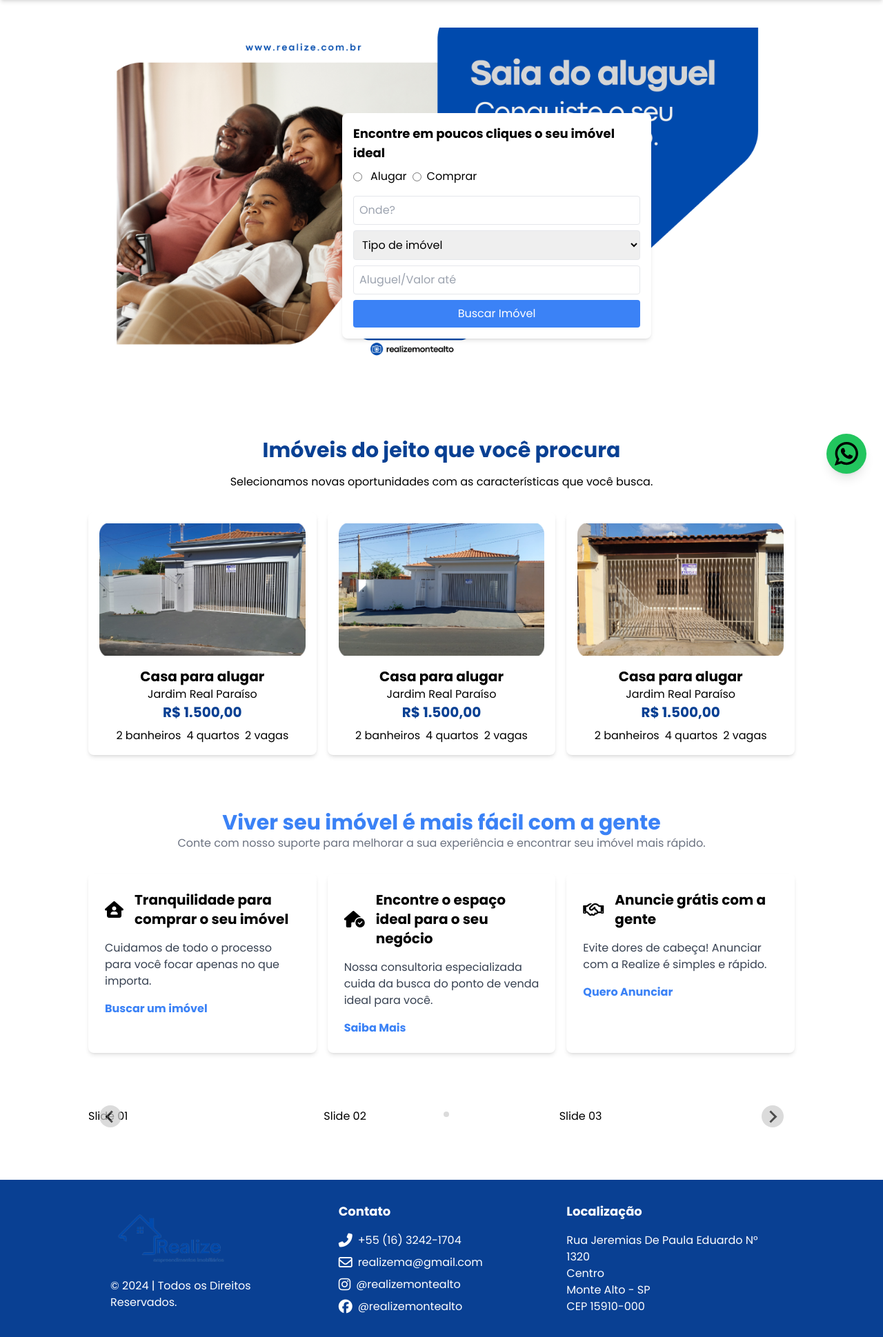
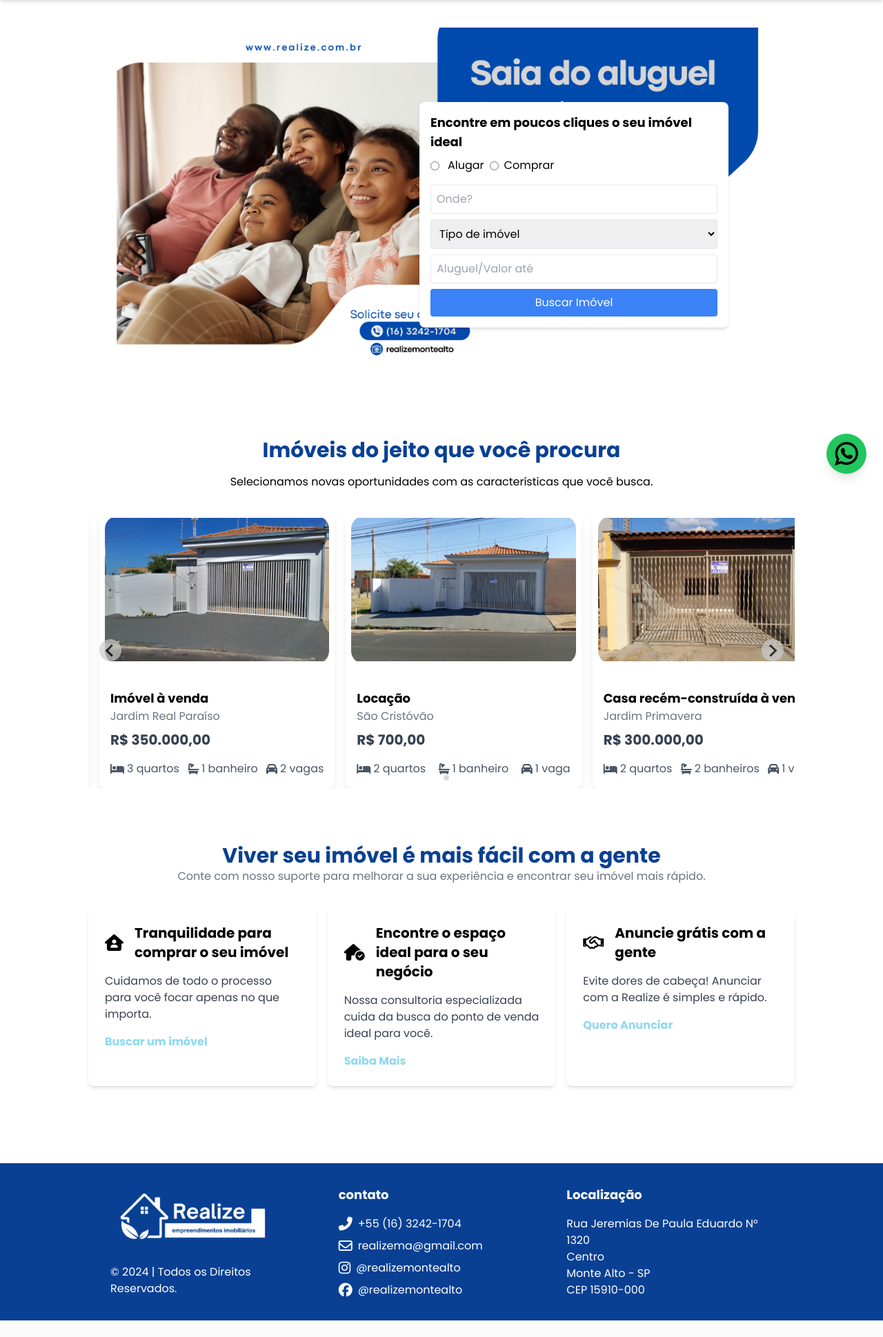
Before and after one commit to caio-pellegrini/realize-imobiliaria, a Laravel app: page / in a window 1280 px wide. Shown: the part 89-2028 px from the top of the page at 69% size. After the commit the page ends 2004 px from the top, so only its background shows below. Run offline with Laravel 12, Linux system fonts and the light colour scheme; style sheets or scripts are compiled from the project's sources; parts of the project's set-up code (start-up, migrations or seed data) failed here and were passed over; some libraries are stand-ins or nearby versions.

Commit message:
SITE APRESENTADO SUCESSO

```diff
--- a/resources/views/anunciar.blade.php
+++ b/resources/views/anunciar.blade.php
@@ -28,7 +28,7 @@
                             class="bg-secondary rounded-full h-8 md:h-10 w-8 md:w-10 flex items-center justify-center font-bold mr-4 shrink-0">
                             2</div>
                         <div>
-                            <h3 class="text-xl font-bold">Contato do consultor</h3>
+                            <h3 class="text-xl font-bold">contato do consultor</h3>
                             <p>Nossa equipe entrará em contato para agendar as fotos, tour 360º e vídeos.</p>
                         </div>
                     </div>
--- a/resources/views/components/footer.blade.php
+++ b/resources/views/components/footer.blade.php
@@ -2,13 +2,13 @@
     <div class="container mx-auto grid grid-cols-1 md:grid-cols-3 gap-8 items-center">
         <!-- Logo e Direitos Reservados -->
         <div class="flex flex-col items-center md:items-start text-center md:text-left">
-            <x-application-logo class="w-24 h-24"></x-application-logo>
+            <img src="{{ asset('assets/imgs/logo2.png') }}" alt="">
             <p class="mt-4">&copy; 2024 | Todos os Direitos Reservados.</p>
         </div>
 
-        <!-- Contato -->
+        <!-- contato -->
         <div class="flex flex-col items-center md:items-start text-center md:text-left space-y-2">
-            <h3 class="text-lg font-semibold mb-2">Contato</h3>
+            <h3 class="text-lg font-semibold mb-2">contato</h3>
 
             <a href="{{ route('contato') }}" class="space-x-2"><i class="fas fa-lg fa-phone-alt"></i><span class="hover:underline">+55 (16) 3242-1704</span></a>
             <a href="mailto:realizama@gmail.com" class="space-x-2"><i class="far fa-lg fa-envelope"></i><span class="hover:underline">realizema@gmail.com</span></a>
--- a/resources/views/components/imovel-card.blade.php
+++ b/resources/views/components/imovel-card.blade.php
@@ -1,19 +1,22 @@
 @props(['titulo', 'bairro', 'preco', 'quartos', 'banheiros', 'garagem', 'imagem'])
 
-<div class="bg-white rounded-lg shadow-md overflow-hidden">
-    <img src="{{ asset($imagem) }}" alt="Imagem do Imóvel" class="w-full h-48 object-cover">
+<div class="bg-white rounded-lg shadow-lg overflow-hidden">
+    <div class="p-2">
+        <img src="{{ asset($imagem) }}" alt="Imagem do Imóvel" class="w-full h-52 object-cover rounded-md mb-4">
+
+    </div>
     <div class="p-4">
         <h5 class="text-lg font-semibold">{{ $titulo }}</h5>
         <h6 class="text-gray-500 mb-2">{{ $bairro }}</h6>
         <p class="text-gray-700 font-bold text-xl mb-4">R$ {{ number_format($preco, 2, ',', '.') }}</p>
         <div class="flex flex-col sm:flex-row sm:items-center sm:justify-between text-gray-600 mt-2 space-y-2 sm:space-y-0">
             <div class="flex items-center">
+                <i class="fas fa-bed mr-1"></i>
+                <span>{{ $quartos }} {{ $quartos > 1 ? 'quartos' : 'quarto' }}</span>
+            </div>
+            <div class="flex items-center">
                 <i class="fas fa-bath mr-1"></i>
                 <span>{{ $banheiros }} {{ $banheiros > 1 ? 'banheiros' : 'banheiro' }}</span>
-            </div>
-            <div class="flex items-center">
-                <i class="fas fa-bed mr-1"></i>
-                <span>{{ $quartos }} {{ $quartos > 1 ? 'quartos' : 'quarto' }}</span>
             </div>
             <div class="flex items-center">
                 <i class="fas fa-car mr-1"></i>
--- a/resources/views/components/navigation.blade.php
+++ b/resources/views/components/navigation.blade.php
@@ -18,7 +18,6 @@
                     <x-nav-link :href="route('alugar')" :active="request()->routeIs('alugar')">
                         {{ __('Alugar') }}
                     </x-nav-link>
-
                     <x-nav-link :href="route('contato')" :active="request()->routeIs('contato')">
                         {{ __('Contato') }}
                     </x-nav-link>
@@ -46,17 +45,17 @@
     <!-- Responsive Navigation Menu -->
     <div :class="{'block': open, 'hidden': ! open}" class="hidden sm:hidden">
         <div class="pt-2 pb-3 space-y-1">
-            <x-responsive-nav-link :href="route('quem-somos')" :active="request()->routeIs('quem-somos')">
-                {{ __('Serviços') }}
-            </x-responsive-nav-link>
-            <x-responsive-nav-link :href="route('contato')" :active="request()->routeIs('contato')">
-                {{ __('Contato') }}
-            </x-responsive-nav-link>
             <x-responsive-nav-link :href="route('comprar')" :active="request()->routeIs('comprar')">
                 {{ __('Comprar') }}
             </x-responsive-nav-link>
             <x-responsive-nav-link :href="route('alugar')" :active="request()->routeIs('alugar')">
                 {{ __('Alugar') }}
+            </x-responsive-nav-link>
+            <x-responsive-nav-link :href="route('contato')" :active="request()->routeIs('contato')">
+                {{ __('contato') }}
+            </x-responsive-nav-link>
+            <x-responsive-nav-link :href="route('quem-somos')" :active="request()->routeIs('quem-somos')">
+                {{ __('Quem Somos') }}
             </x-responsive-nav-link>
             <x-responsive-nav-link :href="route('anunciar')" :active="request()->routeIs('anunciar')">
                 {{ __('Anuncie seu Imóvel') }}
--- a/resources/views/comprar.blade.php
+++ b/resources/views/comprar.blade.php
@@ -23,7 +23,7 @@
             </div>
         </div>
 
-        <div class="grid grid-cols-1 sm:grid-cols-2 lg:grid-cols-3 gap-6 ">
+        <div class="grid grid-cols-1 sm:grid-cols-2 lg:grid-cols-3 gap-12">
             <x-imovel-card
                 titulo="Casa à venda"
                 bairro="Jardim Real Paraíso"
--- a/resources/views/contato.blade.php
+++ b/resources/views/contato.blade.php
@@ -1,14 +1,14 @@
 <x-layout>
-    <x-slot name="titulo">Contato - Realize Imobiliária</x-slot>
+    <x-slot name="titulo">contato - Realize Imobiliária</x-slot>
 
     <div class="container mx-auto px-4 md:px-40 md:h-screen py-16 space-y-12">
         <!-- Título da Página -->
         <section class="text-center">
-            <h1 class="text-4xl font-bold text-primary mb-4">Entre em Contato Conosco</h1>
+            <h1 class="text-4xl font-bold text-primary mb-4">Entre em contato Conosco</h1>
             <p class="text-lg text-gray-700">Preencha o formulário abaixo ou utilize nossas informações de contato para falar conosco.</p>
         </section>
 
-        <!-- Formulário de Contato -->
+        <!-- Formulário de contato -->
         <section class="bg-white p-8 rounded-lg shadow-lg">
             <form action="{{ route('enviar-contato') }}" method="POST" class="space-y-4">
                 @csrf
--- a/resources/views/welcome.blade.php
+++ b/resources/views/welcome.blade.php
@@ -1,14 +1,15 @@
 <x-layout>
     <x-slot name="titulo">Realize Empreendimentos</x-slot>
 
-    <div class="container mx-auto px-32 space-y-12">
+    <div class="container mx-auto md:px-32 space-y-12">
         <!-- Hero Section -->
         <section
             class="relative flex flex-col lg:flex-row justify-center items-center text-white p-10 rounded-lg imagemfundo">
             <img src="{{ asset('assets/imgs/hero.png') }}" alt="Family" class="rounded-lg">
             <div
-                class="lg:absolute lg:bottom-16 lg:right-44 sm:flex flex-col lg:flex-row justify-between items-center lg:p-8 w-full lg:w-auto">
-                <div data-aos="fade-up" class="bg-white text-black p-4 rounded-lg shadow-md mt-6 lg:mt-0 lg:max-w-md w-full">
+                class="lg:absolute lg:bottom-20 lg:right-16 sm:flex flex-col lg:flex-row justify-between items-center lg:p-8 w-full lg:w-auto">
+                <div data-aos="fade-up"
+                    class="bg-white text-black p-4 rounded-lg shadow-md mt-6 lg:mt-0 lg:max-w-md w-full">
                     <form method="GET" action="{{ route('imoveis.buscar') }}">
                         <p class="text-lg font-semibold mb-2">Encontre em poucos cliques o seu imóvel ideal</p>
                         <div class="flex items-center space-x-2 mb-4">
@@ -38,57 +39,33 @@
         <section>
             <h2 class="text-3xl font-bold text-center text-primary mb-4">Imóveis do jeito que você procura</h2>
             <p class="text-center mb-8">Selecionamos novas oportunidades com as características que você busca.</p>
-            <div class="grid sm:grid-cols-1 md:grid-cols-2 lg:grid-cols-3 gap-4">
+            <div class="splide">
+                <div class="splide__track">
+                    <ul class="splide__list grid sm:grid-cols-1 md:grid-cols-2 lg:grid-cols-3 gap-4 ">
+                        <li class="splide__slide">
+                            <x-imovel-card titulo="Imóvel à venda" bairro="Jardim Real Paraíso" preco="350000" quartos="3"
+                            banheiros="1" garagem="2" imagem="assets/imgs/imoveis/casa1.png" />
+                        </li>
+                        <li class="splide__slide">
+                            <x-imovel-card titulo="Locação" bairro="São Cristóvão" preco="700" quartos="2" banheiros="1"
+                    garagem="1" imagem="assets/imgs/imoveis/casa2.png" />
+                        </li>
+                        <li class="splide__slide"><x-imovel-card titulo="Casa recém-construída à venda" bairro="Jardim Primavera" preco="300000"
+                            quartos="2" banheiros="2" garagem="1" imagem="assets/imgs/imoveis/casa3.png" /></li>
+
+                        <li class="splide__slide"><x-imovel-card titulo="Locação" bairro="Jardim Laranjeiras" preco="1300"
+                            quartos="3" banheiros="2" garagem="1" imagem="assets/imgs/imoveis/casa3.png" /></li>
+                    </ul>
+                </div>
                 <!-- Property Card -->
-                <div class="bg-white rounded-lg shadow-md p-4">
-                    <img src="{{ asset('assets/imgs/imoveis/casa1.png') }}" alt="Property 1"
-                        class="w-full h-48 object-cover rounded-md mb-4">
-                    <div class="text-center">
-                        <h3 class="text-xl font-bold">Casa para alugar</h3>
-                        <p>Jardim Real Paraíso</p>
-                        <p class="text-primary text-xl font-bold">R$ 1.500,00</p>
-                        <div class="flex justify-center space-x-2 mt-2">
-                            <span>2 banheiros</span>
-                            <span>4 quartos</span>
-                            <span>2 vagas</span>
-                        </div>
-                    </div>
-                </div>
-                <div class="bg-white rounded-lg shadow-md p-4">
-                    <img src="{{ asset('assets/imgs/imoveis/casa2.png') }}" alt="Property 1"
-                        class="w-full h-48 object-cover rounded-md mb-4">
-                    <div class="text-center">
-                        <h3 class="text-xl font-bold">Casa para alugar</h3>
-                        <p>Jardim Real Paraíso</p>
-                        <p class="text-primary text-xl font-bold">R$ 1.500,00</p>
-                        <div class="flex justify-center space-x-2 mt-2">
-                            <span>2 banheiros</span>
-                            <span>4 quartos</span>
-                            <span>2 vagas</span>
-                        </div>
-                    </div>
-                </div>
-                <div class="bg-white rounded-lg shadow-md p-4">
-                    <img src="{{ asset('assets/imgs/imoveis/casa3.png') }}" alt="Property 1"
-                        class="w-full h-48 object-cover rounded-md mb-4">
-                    <div class="text-center">
-                        <h3 class="text-xl font-bold">Casa para alugar</h3>
-                        <p>Jardim Real Paraíso</p>
-                        <p class="text-primary text-xl font-bold">R$ 1.500,00</p>
-                        <div class="flex justify-center space-x-2 mt-2">
-                            <span>2 banheiros</span>
-                            <span>4 quartos</span>
-                            <span>2 vagas</span>
-                        </div>
-                    </div>
-                </div>
+
                 <!-- Repeat similar blocks for other properties -->
             </div>
         </section>
 
         <!-- Service Section -->
         <section class="text-center py-8">
-            <h2 class="text-3xl font-bold text-blue-500">Viver seu imóvel é mais fácil com a gente</h2>
+            <h2 class="text-3xl font-bold text-primary">Viver seu imóvel é mais fácil com a gente</h2>
             <p class="text-gray-500 mb-8">Conte com nosso suporte para melhorar a sua experiência e encontrar seu imóvel
                 mais rápido.</p>
             <div class="grid sm:grid-cols-1 md:grid-cols-3 gap-4">
@@ -99,33 +76,33 @@
                         <h3 class="text-xl font-bold">Tranquilidade para comprar o seu imóvel</h3>
                     </div>
                     <p class="text-gray-700 mb-4">Cuidamos de todo o processo para você focar apenas no que importa.</p>
-                    <a href="#" class="text-blue-500 font-bold hover:underline">Buscar um imóvel</a>
+                    <a href="#" class="text-secondary font-bold hover:underline">Buscar um imóvel</a>
                 </div>
                 <!-- Card 2 -->
-                <div class="bg-white rounded-lg shadow-md p-6 text-left"  data-aos="fade-up">
+                <div class="bg-white rounded-lg shadow-md p-6 text-left" data-aos="fade-up">
                     <div class="flex items-center space-x-4 mb-4">
                         <i class="fa-solid fa-house-circle-check fa-xl"></i>
                         <h3 class="text-xl font-bold">Encontre o espaço ideal para o seu negócio</h3>
                     </div>
                     <p class="text-gray-700 mb-4">Nossa consultoria especializada cuida da busca do ponto de venda ideal
                         para você.</p>
-                    <a href="{{ route('quem-somos') }}" class="text-blue-500 font-bold hover:underline">Saiba Mais</a>
+                    <a href="{{ route('quem-somos') }}" class="text-secondary font-bold hover:underline">Saiba Mais</a>
                 </div>
                 <!-- Card 3 -->
-                <div class="bg-white rounded-lg shadow-md p-6 text-left"  data-aos="fade-left">
+                <div class="bg-white rounded-lg shadow-md p-6 text-left" data-aos="fade-left">
                     <div class="flex items-center space-x-4 mb-4">
                         <i class="fa-regular fa-handshake fa-xl"></i>
                         <h3 class="text-xl font-bold">Anuncie grátis com a gente</h3>
                     </div>
                     <p class="text-gray-700 mb-4">Evite dores de cabeça! Anunciar com a Realize é simples e rápido.</p>
-                    <a href="{{ route('anunciar') }}" class="text-blue-500 font-bold hover:underline">Quero Anunciar</a>
+                    <a href="{{ route('anunciar') }}" class="text-secondary font-bold hover:underline">Quero Anunciar</a>
                 </div>
             </div>
         </section>
 
 
         {{-- carrosel --}}
-        <section class="splide" aria-label="Splide Basic HTML Example">
+        {{-- <section class="splide" aria-label="Splide Basic HTML Example">
             <div class="splide__track">
                 <ul class="splide__list">
                     <li class="splide__slide">Slide 01</li>
@@ -134,22 +111,35 @@
                     <li class="splide__slide">Slide 04</li>
                 </ul>
             </div>
-        </section>
+        </section> --}}
 
     </div>
 
     <script src="https://cdn.jsdelivr.net/npm/@splidejs/splide@4.1.4/dist/js/splide.min.js"></script>
     <script>
-        var splide = new Splide('.splide', {
+        if (window.innerWidth < 640) {
+            var splide = new Splide('.splide', {
+            type: 'loop',
+            perPage: 1,
+            perMove: 1,
+            autoPlay: true,
+            });
+        } else {
+            var splide = new Splide('.splide', {
             type: 'loop',
             perPage: 3,
             perMove: 1,
-        });
+            autoPlay: true,
+            });
+        }
+
 
         splide.mount();
     </script>
 
     <script src="https://unpkg.com/aos@2.3.1/dist/aos.js"></script>
-    <script>AOS.init();</script>
+    <script>
+        AOS.init();
+    </script>
 
 </x-layout>
--- a/routes/web.php
+++ b/routes/web.php
@@ -32,4 +32,4 @@ Route::get('/anunciar', function () {
 Route::get('/imoveis/buscar', [ImovelController::class, 'buscar'])->name('imoveis.buscar');
 Route::post('/imoveis/anunciar', [ImovelController::class, 'create'])->name('imoveis.anunciar');
 
-Route::post('/enviar-contato', [ImovelController::class, 'enviarContato'])->name('enviar-contato');
+Route::post('/enviar-contato', [ImovelController::class, 'enviarcontato'])->name('enviar-contato');
```
Also changed, not shown: public/assets/imgs/logo2.png (added).
